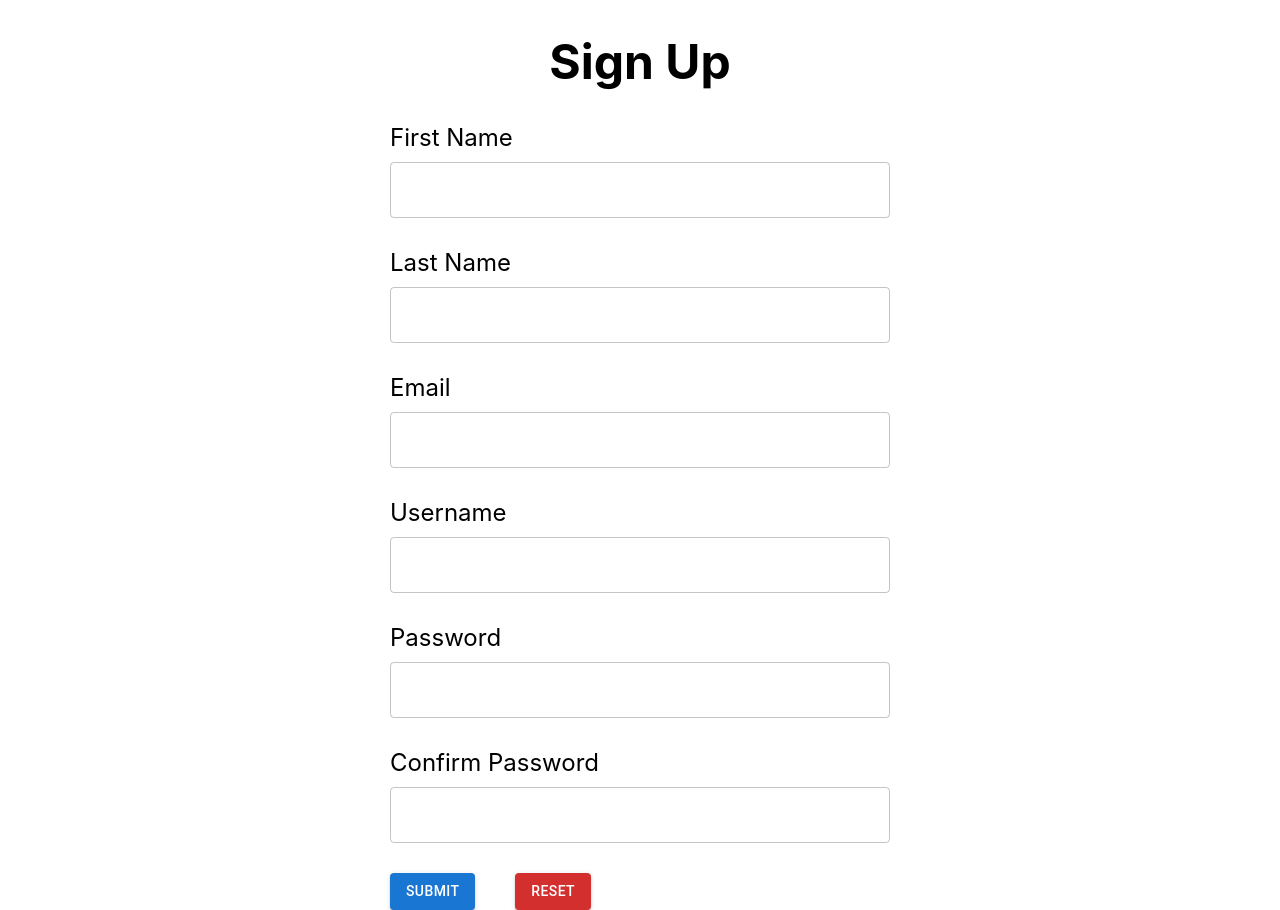
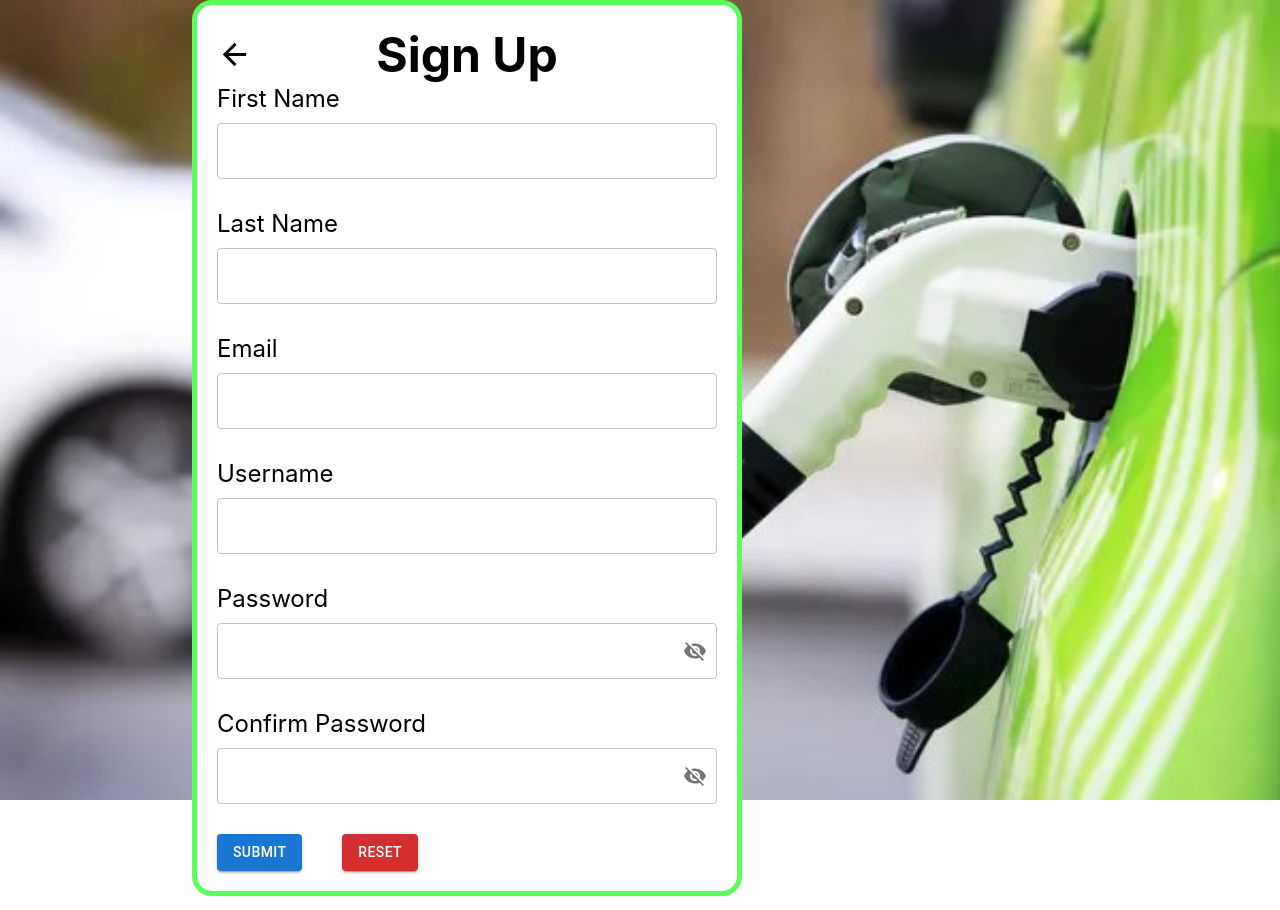
Before and after one commit to puihayyip/Green-SG, a React (Create React App) app in the folder project4/src/main/client/: page /register in a window 1280 px wide. Built offline with nearby package versions, Linux system fonts and the light colour scheme.

Commit message:
registration form done, testing post new user

```diff
--- a/project4/src/main/client/src/App.css
+++ b/project4/src/main/client/src/App.css
@@ -1,5 +1,8 @@
 .App {
   text-align: center;
+  background-image: url("./assets/carBackground2.jpg");
+  background-repeat: no-repeat;
+  background-size: cover;
 }
 
 p {
--- a/project4/src/main/client/src/pages/InputField.tsx
+++ /dev/null
@@ -1,31 +0,0 @@
-import { TextField } from "@mui/material";
-import { ErrorMessage, useField } from "formik";
-
-interface myProps {
-  label: string;
-  name: string;
-  type:string
-}
-
-function InputField(props: myProps) {
-  const [field, meta] = useField(props.name);
-
-  return (
-    <div
-      style={{
-        display: "flex",
-        flexDirection: "column",
-        alignItems: "start",
-        gap: "10px",
-        marginTop: "30px",
-        marginBottom: "30px",
-      }}
-    >
-      <label htmlFor={field.name}>{props.label}</label>
-      <TextField variant="outlined" fullWidth {...field} type={props.type}/>
-      <ErrorMessage name={field.name} />
-    </div>
-  );
-}
-
-export default InputField;
--- a/project4/src/main/client/src/pages/MainHeader.tsx
+++ b/project4/src/main/client/src/pages/MainHeader.tsx
@@ -7,6 +7,7 @@ import Toolbar from "@mui/material/Toolbar";
 import Typography from "@mui/material/Typography";
 import axios from "axios";
 import { useEffect, useState } from "react";
+import { useNavigate } from "react-router-dom";
 import { IMscp } from "../interfaces";
 import { theme } from "./Home";
 
@@ -15,6 +16,7 @@ export default function Head(props: any) {
   const setData = props.setData;
   const setSelection = props.setSelection;
   const [field, setField] = useState("");
+  const navigate = useNavigate();
 
   const handleSubmit = (e: any) => {
     e.preventDefault();
@@ -88,16 +90,29 @@ export default function Head(props: any) {
                 </button>
               </div>
             </form>
+            <div style={{ marginLeft: "41px" }}>
               <Button
                 sx={{
                   fontWeight: "bold",
                   color: "white",
                   border: "1px white solid",
-                marginLeft: "144px",
                 }}
+                onClick={() => navigate("/register")}
               >
                 Login
               </Button>
+              <Button
+                sx={{
+                  fontWeight: "bold",
+                  color: "white",
+                  border: "1px white solid",
+                  marginLeft: "10px",
+                }}
+                onClick={() => navigate("/register")}
+              >
+                Register{" "}
+              </Button>
+            </div>
           </Toolbar>
         </AppBar>
       </ThemeProvider>
--- /dev/null
+++ b/project4/src/main/client/src/pages/PasswordInputField.tsx
@@ -0,0 +1,63 @@
+import Visibility from "@mui/icons-material/Visibility";
+import VisibilityOff from "@mui/icons-material/VisibilityOff";
+import { IconButton, InputAdornment, OutlinedInput } from "@mui/material";
+import { ErrorMessage, useField } from "formik";
+import { useState } from "react";
+
+interface myProps {
+  label: string;
+  name: string;
+}
+
+function PasswordInputField(props: myProps) {
+  const [field, meta] = useField(props.name);
+  const [visible, setVisible] = useState<boolean>(false);
+
+  const handleClickShowPassword = () => {
+    setVisible(!visible);
+  };
+
+  return (
+    <div style={{ marginBottom: "30px" }}>
+      <div
+        style={{
+          display: "flex",
+          flexDirection: "column",
+          alignItems: "start",
+          gap: "10px",
+        }}
+      >
+        <label htmlFor={field.name}>{props.label}</label>
+        <OutlinedInput
+          // variant="outlined"
+          fullWidth
+          {...field}
+          type={visible ? "text" : "password"}
+          endAdornment={
+            <InputAdornment position="end">
+              <IconButton
+                aria-label="toggle password visibility"
+                onClick={handleClickShowPassword}
+                edge="end"
+              >
+                {!visible ? <VisibilityOff /> : <Visibility />}
+              </IconButton>
+            </InputAdornment>
+          }
+        />
+      </div>
+      <ErrorMessage
+        name={field.name}
+        render={(msg) => (
+          <div
+            style={{ fontSize: "0.9rem", color: "red", position: "absolute" }}
+          >
+            {msg}
+          </div>
+        )}
+      />
+    </div>
+  );
+}
+
+export default PasswordInputField;
--- a/project4/src/main/client/src/pages/RegisterForm.tsx
+++ b/project4/src/main/client/src/pages/RegisterForm.tsx
@@ -1,8 +1,10 @@
 import { Button } from "@mui/material";
 import { Form, Formik } from "formik";
 import * as Yup from "yup";
-
-import InputField from "./InputField";
+import TextInputField from "./TextInputField";
+import PasswordInputField from "./PasswordInputField";
+import ArrowBackIcon from "@mui/icons-material/ArrowBack";
+import { useNavigate } from "react-router-dom";
 
 interface MyFormValues {
   firstName: string;
@@ -39,41 +41,74 @@ const RegisterForm: React.FC<{}> = () => {
     username: "",
   };
 
+  const navigate = useNavigate();
+
   return (
+    <div style={{ height: "100vh", width: "100vw" }}>
+      <div style={{ height: "calc(50% - 459px)" }} />
       <Formik
         initialValues={initialValues}
         validationSchema={validate}
-      onSubmit={(values, { setSubmitting }) => {
-        console.log(values);
+        onSubmit={(values, actions) => {
           setTimeout(() => {
-          setSubmitting(false);
+            actions.setSubmitting(false);
           }, 400);
+
+
+
         }}
       >
         {(formik) => (
-        <div style={{ margin: "auto", maxWidth: "500px", fontSize: "1.5rem" }}>
-          <h1>Sign Up</h1>
+          <div
+            style={{
+              marginLeft: "15vw",
+              maxWidth: "500px",
+              fontSize: "1.5rem",
+              backgroundColor: "white",
+              padding: "20px",
+              border: "5px rgb(90,253,90) solid",
+              borderRadius: "20px",
+            }}
+          >
+            <div
+              style={{
+                display: "flex",
+                justifyContent: "space-between",
+                alignItems: "baseline",
+              }}
+            >
+              <ArrowBackIcon
+                fontSize="large"
+                sx={{ cursor: "pointer" }}
+                onClick={() => navigate("/")}
+              />
+              <h1 style={{ margin: "0" }}>Sign Up</h1>
+              <div style={{ width: "35px", height: "35px" }} />
+            </div>
             <Form
               onSubmit={(e) => {
                 e.preventDefault();
                 formik.handleSubmit(e);
               }}
             >
-            <InputField label="First Name" name="firstName" type="" />
-            <InputField label="Last Name" name="lastName" type="" />
-            <InputField label="Email" name="email" type="" />
-            <InputField label="Username" name="username" type="" />
-            <InputField label="Password" name="password" type="password" />
-            <InputField
+              <TextInputField label="First Name" name="firstName" />
+              <TextInputField label="Last Name" name="lastName" />
+              <TextInputField label="Email" name="email" />
+              <TextInputField label="Username" name="username" />
+              <PasswordInputField label="Password" name="password" />
+              <PasswordInputField
                 label="Confirm Password"
                 name="confirmPassword"
-              type="password"
               />
               <div style={{ display: "flex", gap: "40px" }}>
                 <Button variant="contained" color="primary" type="submit">
                   Submit
                 </Button>
-              <Button variant="contained" color="error">
+                <Button
+                  variant="contained"
+                  color="error"
+                  onClick={() => formik.resetForm()}
+                >
                   Reset
                 </Button>
               </div>
@@ -81,6 +116,7 @@ const RegisterForm: React.FC<{}> = () => {
           </div>
         )}
       </Formik>
+    </div>
   );
 };
 
--- a/project4/src/main/client/src/pages/Sidebar.tsx
+++ b/project4/src/main/client/src/pages/Sidebar.tsx
@@ -27,6 +27,7 @@ function Sidebar(props: any) {
                 paddingBottom: "10px",
                 paddingTop: "10px",
                 cursor: "pointer",
+                backgroundColor: "white",
               }}
               onClick={() => setSelection(location.postal)}
             >
--- /dev/null
+++ b/project4/src/main/client/src/pages/TextInputField.tsx
@@ -0,0 +1,39 @@
+import { TextField } from "@mui/material";
+import { ErrorMessage, useField } from "formik";
+
+interface myProps {
+  label: string;
+  name: string;
+}
+
+function TextInputField(props: myProps) {
+  const [field, meta] = useField(props.name);
+
+  return (
+    <div style={{ marginBottom: "30px" }}>
+      <div
+        style={{
+          display: "flex",
+          flexDirection: "column",
+          alignItems: "start",
+          gap: "10px",
+        }}
+      >
+        <label htmlFor={field.name}>{props.label}</label>
+        <TextField variant="outlined" fullWidth {...field} />
+      </div>
+      <ErrorMessage
+        name={field.name}
+        render={(msg) => (
+          <div
+            style={{ fontSize: "0.9rem", color: "red", position: "absolute" }}
+          >
+            {msg}
+          </div>
+        )}
+      />
+    </div>
+  );
+}
+
+export default TextInputField;
```
Also changed, not shown: project4/src/main/client/src/assets/carBackground2.jpg (added). Lines whose indentation alone changed are shown as unchanged.
